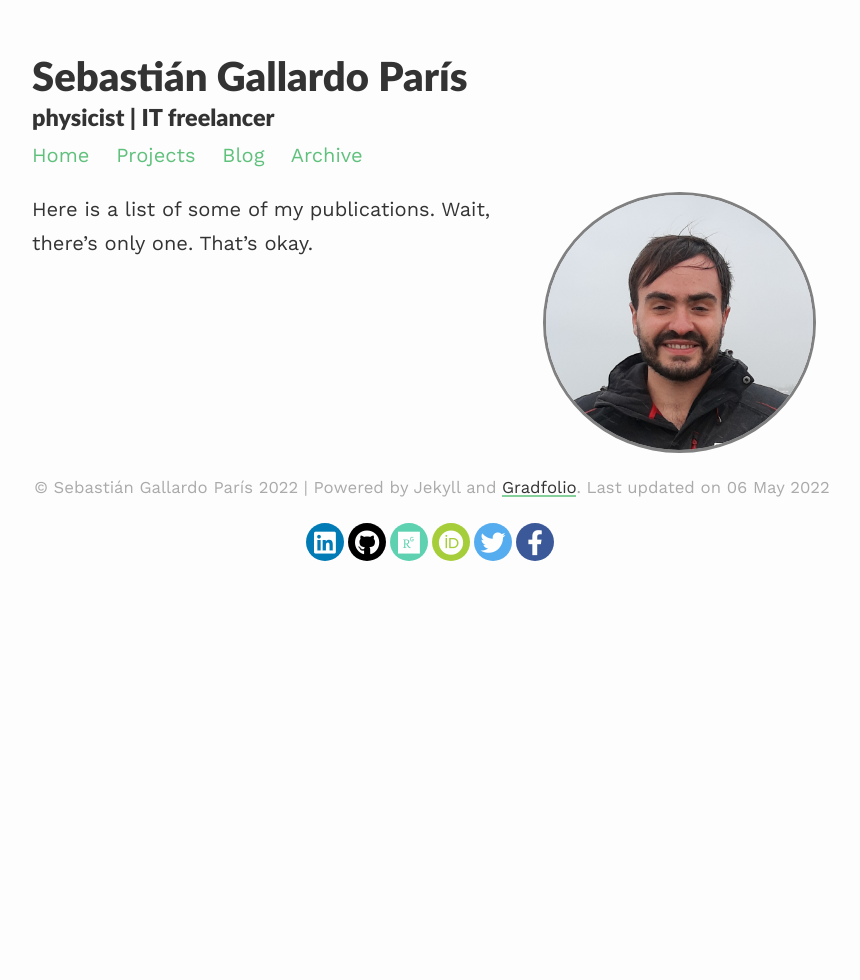
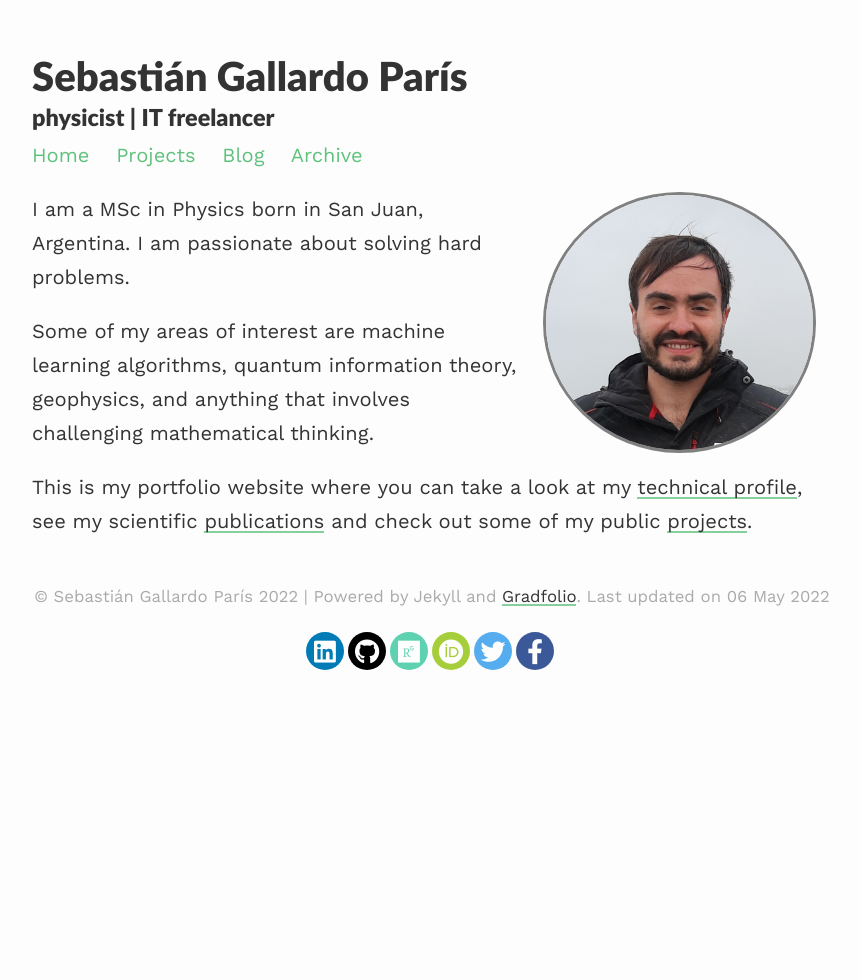
Before and after one commit to sebasparis/sebasparis.github.io, a Jekyll site: the page built from index.md, in a window 1280 px wide. Shown: the whole page, without its empty margins (208-1068 px from the left). Built offline with Jekyll 4.4.1, drawn with Linux system fonts in a browser that asks for light colours; nearby versions of some CDN libraries; part of the change alters nothing that is shown.

```diff
--- a/index.md
+++ b/index.md
@@ -11,4 +11,4 @@ I am a MSc in Physics born in San Juan, Argentina. I am passionate about solving
 
 Some of my areas of interest are machine learning algorithms, quantum information theory, geophysics, and anything that involves challenging mathematical thinking.
 
-This is my portfolio website where you can take a look at my [technical profile]{www.sebasparis.com/cv}, see my scientific [publications]{www.sebasparis.com/publications} and check out some of my public [projects]{www.sebasparis.com/projects}.
+This is my portfolio website where you can take a look at my [technical profile](www.sebasparis.com/profile), see my scientific [publications](www.sebasparis.com/publications) and check out some of my public [projects](www.sebasparis.com/projects).
--- a/publications.md
+++ b/publications.md
@@ -1,6 +1,6 @@
 ---
 layout: about
-permalink: /
+permalink: /publications
 profile:
   align: right
   image: profile.png
```
